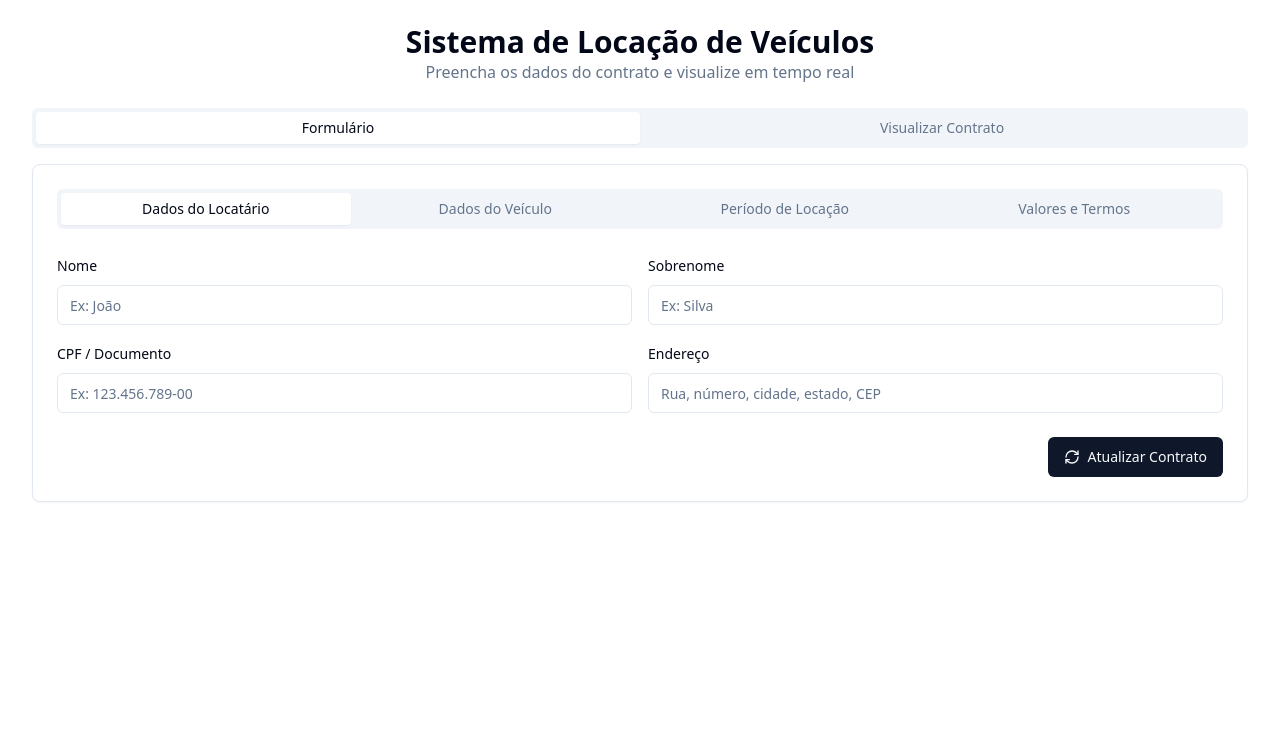
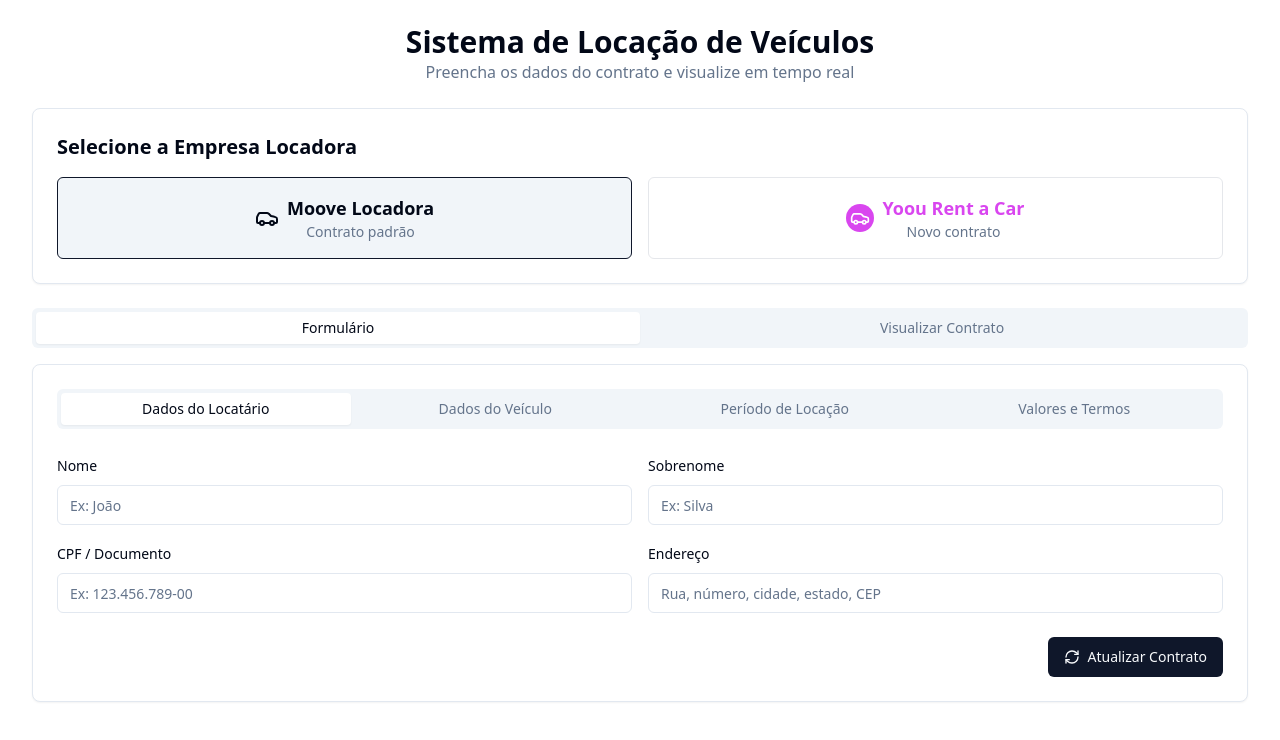
Before and after one commit to reinaguimar/car-lease-wizard-app, a React (Vite) app: page / in a window 1280 px wide. Shown: the top 740 px of the page. Built offline with nearby package versions, Linux system fonts and the light colour scheme.

Commit message:
feat: Add owner selection screen
Implement owner selection screen with options for Moove and Yoou.
Apply Yoou's visual identity to the contract when selected.

```diff
--- /dev/null
+++ b/src/components/CompanySelector.tsx
@@ -0,0 +1,49 @@
+
+import { Car } from "lucide-react";
+import { Card } from "@/components/ui/card";
+import { RadioGroup, RadioGroupItem } from "@/components/ui/radio-group";
+import { Label } from "@/components/ui/label";
+
+export type Company = "moove" | "yoou";
+
+interface CompanySelectorProps {
+  selectedCompany: Company;
+  onCompanyChange: (company: Company) => void;
+}
+
+export function CompanySelector({ selectedCompany, onCompanyChange }: CompanySelectorProps) {
+  return (
+    <Card className="w-full p-6 mb-6">
+      <h2 className="text-xl font-semibold mb-4">Selecione a Empresa Locadora</h2>
+      <RadioGroup
+        value={selectedCompany}
+        onValueChange={(value) => onCompanyChange(value as Company)}
+        className="grid grid-cols-1 md:grid-cols-2 gap-4"
+      >
+        <div className={`border rounded-md p-4 ${selectedCompany === "moove" ? "border-primary bg-muted" : "border-gray-200"}`}>
+          <RadioGroupItem value="moove" id="moove" className="sr-only" />
+          <Label htmlFor="moove" className="flex items-center justify-center gap-2 cursor-pointer">
+            <Car className="w-6 h-6" />
+            <div className="text-center">
+              <h3 className="font-bold text-lg">Moove Locadora</h3>
+              <p className="text-muted-foreground text-sm">Contrato padrão</p>
+            </div>
+          </Label>
+        </div>
+
+        <div className={`border rounded-md p-4 ${selectedCompany === "yoou" ? "border-[#D946EF] bg-pink-50" : "border-gray-200"}`}>
+          <RadioGroupItem value="yoou" id="yoou" className="sr-only" />
+          <Label htmlFor="yoou" className="flex items-center justify-center gap-2 cursor-pointer">
+            <div className="bg-[#D946EF] text-white p-1 rounded-full">
+              <Car className="w-5 h-5" />
+            </div>
+            <div className="text-center">
+              <h3 className="font-bold text-lg text-[#D946EF]">Yoou Rent a Car</h3>
+              <p className="text-muted-foreground text-sm">Novo contrato</p>
+            </div>
+          </Label>
+        </div>
+      </RadioGroup>
+    </Card>
+  );
+}
--- a/src/components/ContractPreview.tsx
+++ b/src/components/ContractPreview.tsx
@@ -16,17 +16,21 @@ import { TerminationSection } from "./contract/TerminationSection";
 import { ReturnSection } from "./contract/ReturnSection";
 import { JurisdictionSection } from "./contract/JurisdictionSection";
 import { SignatureSection } from "./contract/SignatureSection";
+import { type Company } from "./CompanySelector";
 
 interface ContractPreviewProps {
   data: Partial<FormData>;
+  company: Company;
 }
 
-export function ContractPreview({ data }: ContractPreviewProps) {
+export function ContractPreview({ data, company }: ContractPreviewProps) {
+  const themeClass = company === "yoou" ? "yoou-theme" : "";
+
   return (
-    <Card className="w-full">
+    <Card className={`w-full ${themeClass}`}>
       <CardContent className="p-6">
         <div className="contract-container">
-          <ContractHeader />
+          <ContractHeader company={company} />
 
           <ContractSection>
             <RenterInfoSection data={data} />
--- a/src/components/contract/ContractHeader.tsx
+++ b/src/components/contract/ContractHeader.tsx
@@ -1,7 +1,25 @@
 
 import React from "react";
+import { type Company } from "@/components/CompanySelector";
 
-export function ContractHeader() {
+interface ContractHeaderProps {
+  company: Company;
+}
+
+export function ContractHeader({ company }: ContractHeaderProps) {
+  if (company === "yoou") {
+    return (
+      <div className="contract-header">
+        <div className="yoou-logo">
+          <img src="/lovable-uploads/84eac6d9-3068-4699-b09d-04269c7c8870.png" alt="Yoou Logo" className="h-12 mb-2" />
+        </div>
+        <div className="text-xl">
+          CAR RENTAL AGREEMENT / <span className="translation">CONTRATO DE ALUGUEL DE VEÍCULOS</span>
+        </div>
+      </div>
+    );
+  }
+
   return (
     <div className="contract-header text-xl font-bold mb-6">
       CAR RENTAL AGREEMENT / <span className="translation">CONTRATO DE ALUGUEL DE VEÍCULOS</span>
--- a/src/components/ui/radio-group.tsx
+++ b/src/components/ui/radio-group.tsx
@@ -1,3 +1,4 @@
+
 import * as React from "react"
 import * as RadioGroupPrimitive from "@radix-ui/react-radio-group"
 import { Circle } from "lucide-react"
--- a/src/index.css
+++ b/src/index.css
@@ -132,6 +132,46 @@
   color: #555555;
 }
 
+/* Estilos específicos da Yoou */
+.yoou-theme .contract-container {
+  font-family: 'Poppins', 'Helvetica Neue', sans-serif;
+  color: #333;
+}
+
+.yoou-theme .contract-header {
+  background-color: #D946EF;
+  color: white;
+  padding: 1rem;
+  border-radius: 8px;
+  margin-bottom: 2rem;
+}
+
+.yoou-theme .contract-section {
+  border-left: 3px solid #9b87f5;
+  padding-left: 1rem;
+  margin-bottom: 1.5rem;
+  border-bottom-color: #f3f3f3;
+}
+
+.yoou-theme .translation {
+  color: #9b87f5;
+}
+
+.yoou-theme .contract-signature-line {
+  border-top: 2px solid #D946EF;
+}
+
+.yoou-logo {
+  display: flex;
+  align-items: center;
+  justify-content: center;
+  margin-bottom: 1rem;
+}
+
+.yoou-logo img {
+  height: 50px;
+}
+
 @media print {
   .no-print {
     display: none !important;
--- a/src/pages/Index.tsx
+++ b/src/pages/Index.tsx
@@ -6,12 +6,18 @@ import { PrintButton } from "@/components/PrintButton";
 import { Separator } from "@/components/ui/separator";
 import { Tabs, TabsContent, TabsList, TabsTrigger } from "@/components/ui/tabs";
 import { Toaster } from "@/components/ui/toaster";
+import { CompanySelector, type Company } from "@/components/CompanySelector";
 
 const Index = () => {
   const [formData, setFormData] = useState<Partial<FormData>>({});
+  const [selectedCompany, setSelectedCompany] = useState<Company>("moove");
 
   const handleFormChange = (data: FormData) => {
     setFormData(data);
+  };
+
+  const handleCompanyChange = (company: Company) => {
+    setSelectedCompany(company);
   };
 
   return (
@@ -21,6 +27,13 @@ const Index = () => {
         <p className="text-muted-foreground">
           Preencha os dados do contrato e visualize em tempo real
         </p>
+      </div>
+
+      <div className="no-print">
+        <CompanySelector
+          selectedCompany={selectedCompany}
+          onCompanyChange={handleCompanyChange}
+        />
       </div>
 
       <Tabs defaultValue="form" className="w-full no-print">
@@ -35,12 +48,12 @@ const Index = () => {
           <div className="flex justify-end mb-4">
             <PrintButton />
           </div>
-          <ContractPreview data={formData} />
+          <ContractPreview data={formData} company={selectedCompany} />
         </TabsContent>
       </Tabs>
 
       <div className="print-only">
-        <ContractPreview data={formData} />
+        <ContractPreview data={formData} company={selectedCompany} />
       </div>
 
       <Toaster />
```
Also changed, not shown: public/lovable-uploads/84eac6d9-3068-4699-b09d-04269c7c8870.png (added).
